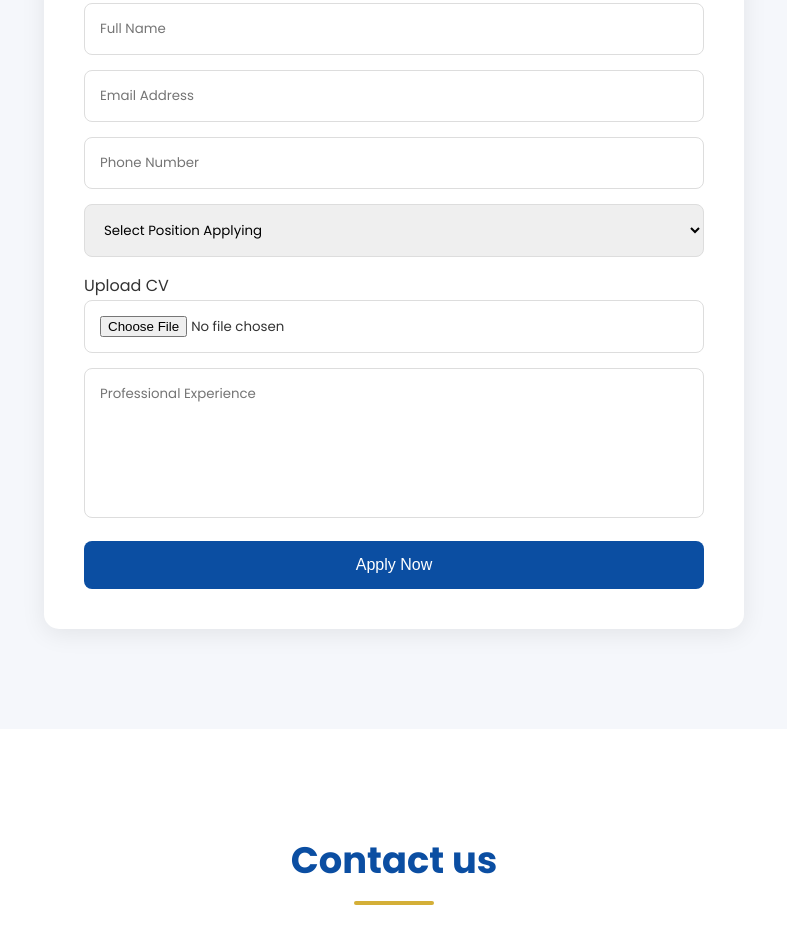
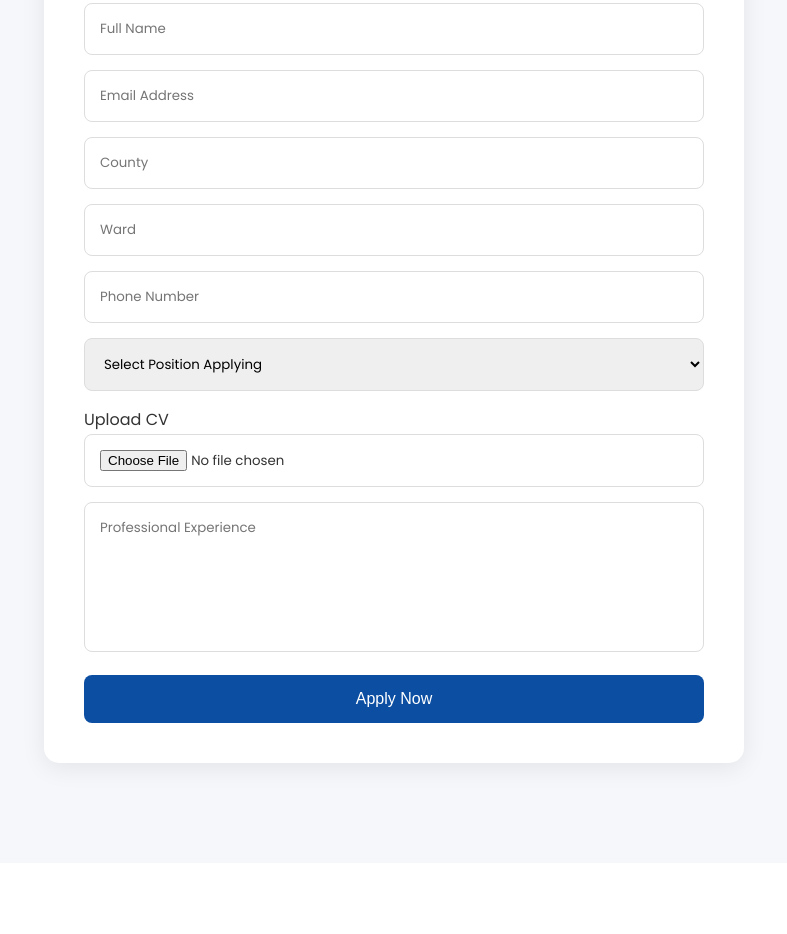
Before and after one commit to domgit2017/kato-power-security, a plain HTML site: page index.html in a window 1280 px wide. Shown: the part 5052-5986 px from the top of the page, without its empty margins (246-1033 px from the left). Drawn offline with Linux system fonts and the light colour scheme.

```diff
--- a/index.html
+++ b/index.html
@@ -556,6 +556,12 @@
         <input type="email" name="Email" placeholder="Email Address" required>
 
 
+        <input type="text" name="County" placeholder="County" required>
+
+
+        <input type="text" name="Ward" placeholder="Ward" required>
+
+
         <input type="tel" name="Phone" placeholder="Phone Number" required>
 
 
```
